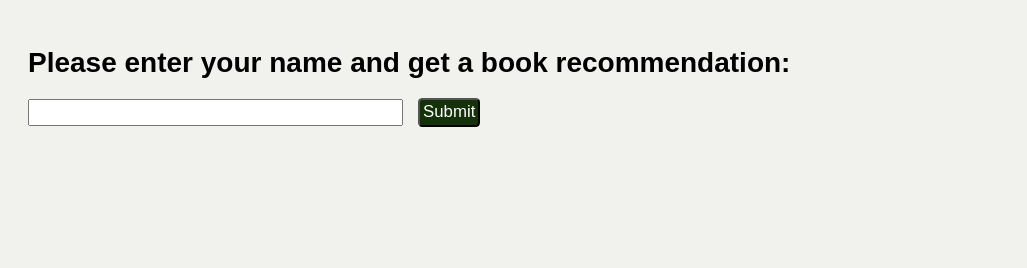
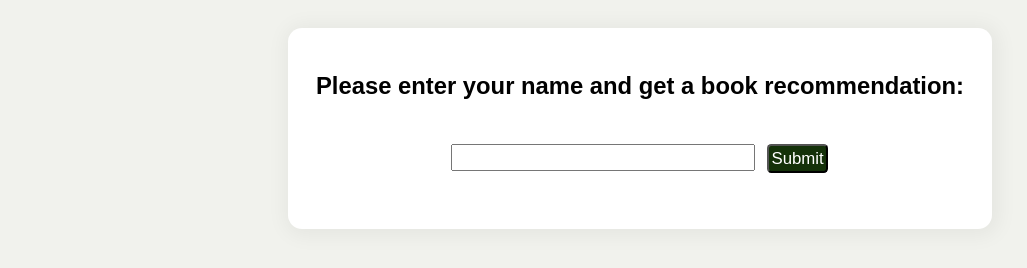
Before and after one commit to sofia-mnord/1dv610-lab1, a website with bundled scripts: page src/index.html in a window 1280 px wide. Shown: the whole page, without its empty margins (0-1027 px from the left). Built offline with nearby package versions, Linux system fonts and the light colour scheme.

Commit message:
Add styling

```diff
--- a/src/index.html
+++ b/src/index.html
@@ -8,10 +8,12 @@
     <script type="module" src="./index.js"></script>
 </head>
 <body>
-    <div id="welcomeMessageContainer">
-        <h1>Please enter your name and get a book recommendation:</h1>
-        <input type="text" name="nameInput" id="nameInput" required>
-        <input type="button" value="Submit" name="submitBtn" id="submitBtn">
+    <div id="pageWrapper">
+            <h1>Please enter your name and get a book recommendation:</h1>
+            <div id="inputWrapper">
+                <input type="text" name="nameInput" id="nameInput" required>
+                <input type="button" value="Submit" name="submitBtn" id="submitBtn">
+        </div>
     </div>
 </body>
 </html>
--- a/src/index.js
+++ b/src/index.js
@@ -9,7 +9,7 @@ import { getBooks } from './api.js'
 
 const userInput = document.getElementById('nameInput')
 const submitBtn = document.getElementById('submitBtn')
-const welcomeDiv = document.getElementById('welcomeMessageContainer')
+const pageWrapper = document.getElementById('pageWrapper')
 
 submitBtn.addEventListener('click', async () => {
   submitBtn.disabled = true
@@ -21,26 +21,24 @@ submitBtn.addEventListener('click', async () => {
     return
   }
 
-  welcomeDiv.remove()
+  pageWrapper.innerHTML = ''
 
   const greeting = document.createElement('h2')
   greeting.textContent = `Hello ${inputName}!`
 
-  const greetingDiv = document.createElement('div')
-  greetingDiv.appendChild(greeting)
+  pageWrapper.appendChild(greeting)
 
   const book = await getBooks()
   if (book) {
     const bookTitleAndAuthor = document.createElement('p')
     bookTitleAndAuthor.textContent = `Your book recommendation is: ${book.title} by ${book.authors}`
-    greetingDiv.appendChild(bookTitleAndAuthor)
+    pageWrapper.appendChild(bookTitleAndAuthor)
   }
 
   if (book.imageLinks?.thumbnail) {
     const img = document.createElement('img')
     img.src = book.imageLinks.thumbnail
     img.alt = book.title
-    greetingDiv.appendChild(img)
+    pageWrapper.appendChild(img)
   }
-  document.body.appendChild(greetingDiv)
 })
--- a/src/style.css
+++ b/src/style.css
@@ -9,10 +9,15 @@ html, body {
   box-sizing: border-box;
   display: flex;
   flex-direction: column;
+	align-items: center;
 }
 
 body {
 	background-color: #f1f2ed;
+}
+
+h1 {
+	font-size: 1.7rem;
 }
 
 div {
@@ -21,7 +26,7 @@ div {
 
 #nameInput {
 	margin-right: 0.8rem;
-	width: 30%;
+	width: 50%;
 	max-width: 400px;
 	height: 1.5rem;
 }
@@ -42,3 +47,16 @@ div {
 p {
 	font-size: 1.2rem;
 }
+
+#pageWrapper {
+	background-color: white;
+	border-radius: 1rem;
+	max-width: 800px;
+	margin-top: 2rem;
+	box-shadow: 2px 2px 20px 5px rgb(0 0 0 / 5%);
+}
+
+#inputWrapper {
+	display: flex;
+	justify-content: center;
+}
```
Also changed, not shown: img/bookrecommendation.PNG, img/startapplication.PNG.
